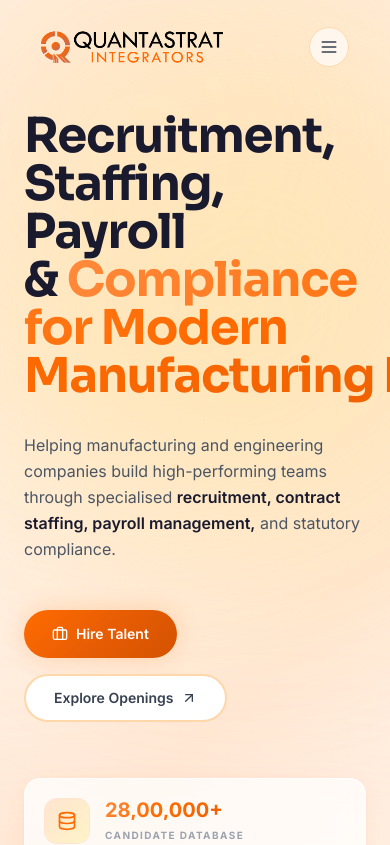
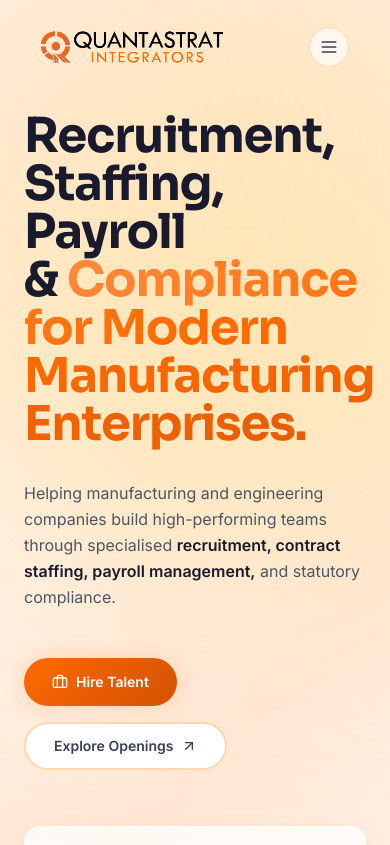
Before and after one commit to kawadeIshwar/Quantastrat-Integrators, a Next.js app: page / in a window 390 px wide. Shown: the top 845 px of the page. Built offline with nearby package versions, Linux system fonts and the light colour scheme.

Commit message:
file update

```diff
--- a/src/components/home/Hero.tsx
+++ b/src/components/home/Hero.tsx
@@ -35,7 +35,7 @@ export default function Hero() {
                 &amp;{" "}
                 <span className="text-gradient-orange">
                   Compliance for Modern{" "}
-                  <span className="whitespace-nowrap">Manufacturing Enterprises.</span>
+                  <span className="lg:whitespace-nowrap">Manufacturing Enterprises.</span>
                 </span>
               </span>
             </h1>
```
